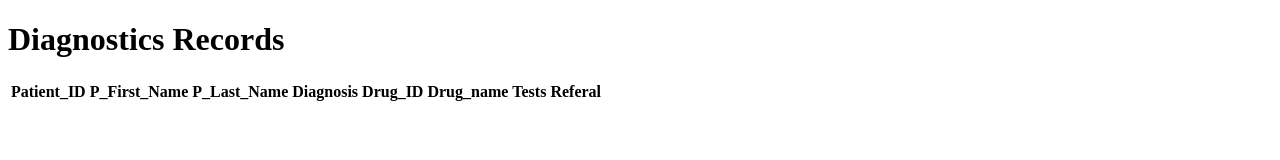
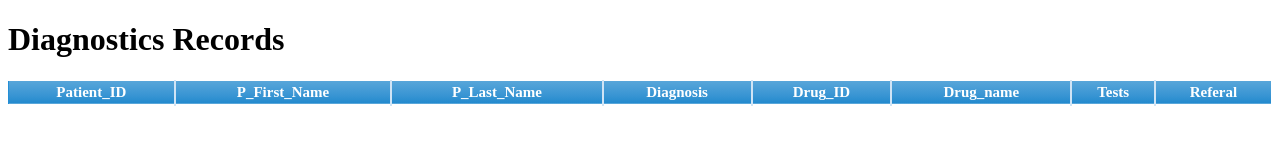
Before and after one commit to sannya256/HSBS, a website: page Static/all_diagnostics.html in a window 1280 px wide. Drawn offline with nearby package versions, Linux system fonts and the light colour scheme; no server answers.

Commit message:
made changes

```diff
--- a/Static/all_diagnostics.html
+++ b/Static/all_diagnostics.html
@@ -5,6 +5,7 @@
         <script src="https://ajax.googleapis.com/ajax/libs/angularjs/1.8.0/angular.js"></script>
         <script src="planetdoctor.js"></script>
         <script src="all_diagnostics.js"></script>
+        <link rel="stylesheet" href="data_style.css">
     </head>
     <body>
         <h1>Diagnostics Records</h1>
```
